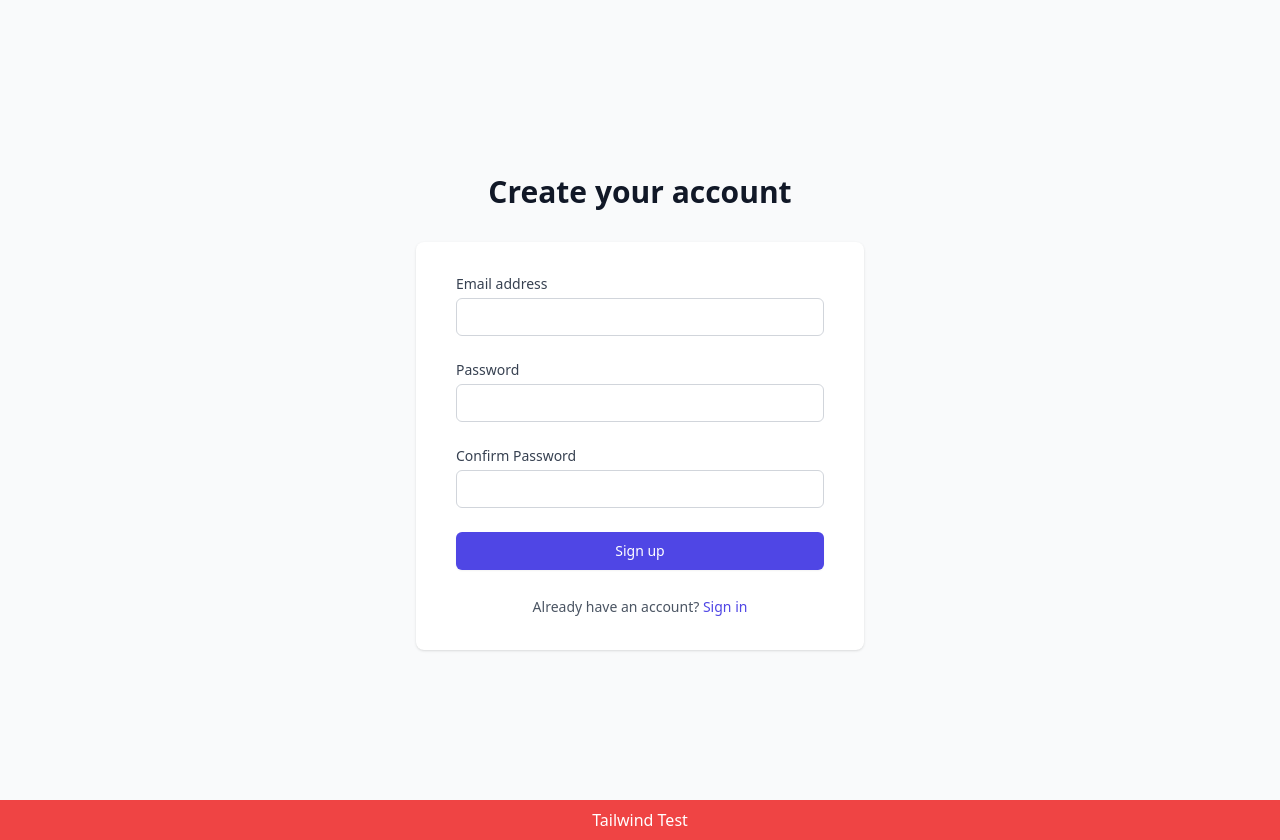
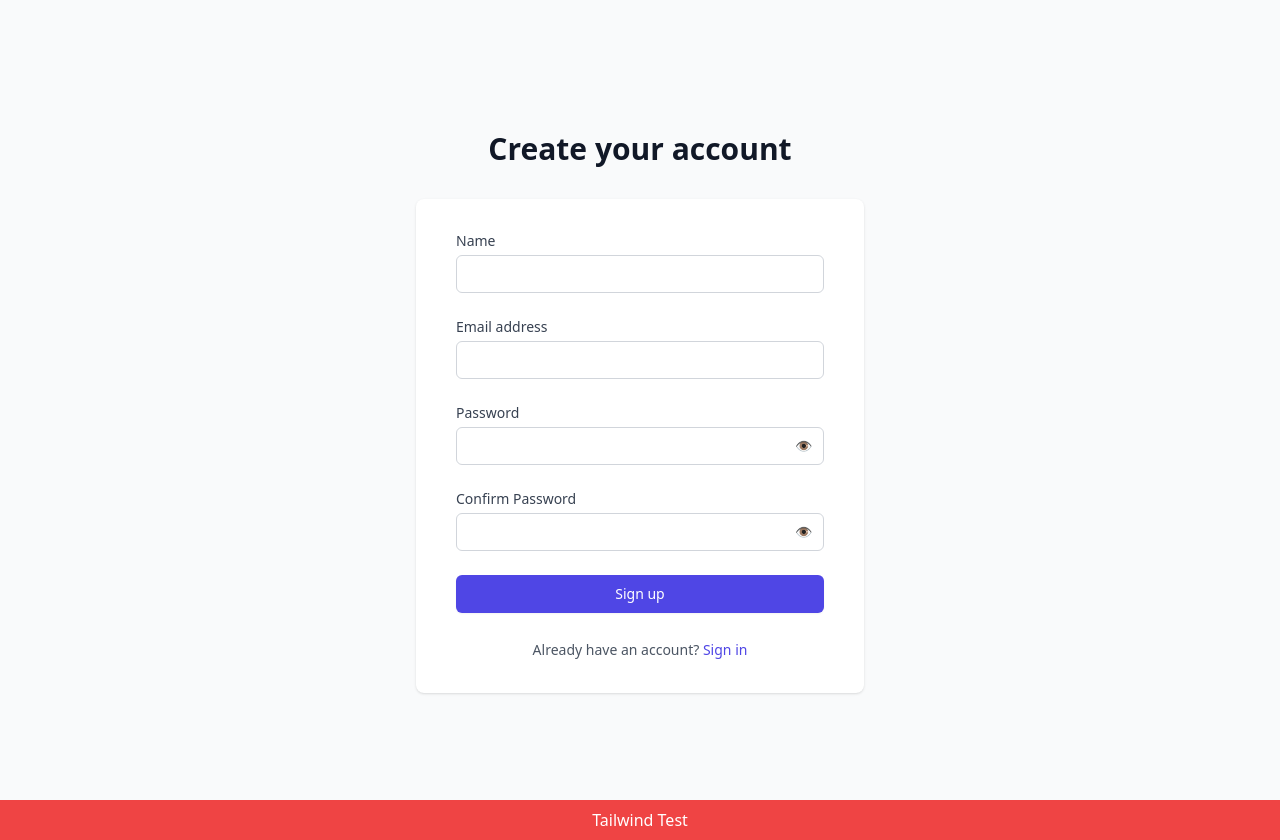
Before and after one commit to sufi-hassan-tools/code-boy, a React (Vite) app in the folder client/: page /signup in a window 1280 px wide. Built offline with nearby package versions, Linux system fonts and the light colour scheme; no server answers; the HTML template or start-up script is replaced by a standard one; a web font is replaced by a local one.

Commit message:
Add user name support and UI improvements

```diff
--- a/client/src/pages/Dashboard.jsx
+++ b/client/src/pages/Dashboard.jsx
@@ -136,7 +136,7 @@ export default function Dashboard() {
                 You have successfully logged in. This is your protected dashboard area.
               </p>
 
-              <div className="grid grid-cols-1 md:grid-cols-2 lg:grid-cols-3 gap-6">
+              <div className="grid grid-cols-2 gap-4 md:grid-cols-3 lg:grid-cols-4">
                 {!store && (
                   <div className="bg-white p-6 rounded-lg shadow">
                     <h3 className="text-lg font-medium text-gray-900 mb-2">Create Store</h3>
--- a/client/src/pages/Login.jsx
+++ b/client/src/pages/Login.jsx
@@ -9,6 +9,7 @@ export default function Login() {
   });
   const [error, setError] = useState('');
   const [loading, setLoading] = useState(false);
+  const [showPassword, setShowPassword] = useState(false);
 
   const handleChange = (e) => {
     setFormData({
@@ -81,17 +82,24 @@ export default function Login() {
               <label htmlFor="password" className="block text-sm font-medium text-gray-700">
                 Password
               </label>
-              <div className="mt-1">
+              <div className="mt-1 relative">
                 <input
                   id="password"
                   name="password"
-                  type="password"
+                  type={showPassword ? 'text' : 'password'}
                   autoComplete="current-password"
                   required
                   value={formData.password}
                   onChange={handleChange}
                   className="appearance-none block w-full px-3 py-2 border border-gray-300 rounded-md placeholder-gray-400 focus:outline-none focus:ring-indigo-500 focus:border-indigo-500 sm:text-sm"
                 />
+                <button
+                  type="button"
+                  onClick={() => setShowPassword(!showPassword)}
+                  className="absolute inset-y-0 right-0 px-3 flex items-center text-sm"
+                >
+                  👁️
+                </button>
               </div>
             </div>
 
--- a/client/src/pages/Profile.jsx
+++ b/client/src/pages/Profile.jsx
@@ -69,7 +69,7 @@ export default function Profile() {
   return (
     <div className="max-w-xl mx-auto p-4 space-y-6">
       <h2 className="text-2xl font-semibold">Profile</h2>
-      <p className="text-gray-600">{user?.email}</p>
+      <p className="text-gray-600">{user?.name ? `${user.name} - ${user.email}` : user?.email}</p>
 
       {store ? (
         <form onSubmit={handleSubmit} className="space-y-4">
--- a/client/src/pages/Signup.jsx
+++ b/client/src/pages/Signup.jsx
@@ -4,12 +4,15 @@ import { apiCall } from '../utils/api';
 
 export default function Signup() {
   const [formData, setFormData] = useState({
+    name: '',
     email: '',
     password: '',
     confirmPassword: ''
   });
   const [error, setError] = useState('');
   const [loading, setLoading] = useState(false);
+  const [showPassword, setShowPassword] = useState(false);
+  const [showConfirmPassword, setShowConfirmPassword] = useState(false);
 
   const handleChange = (e) => {
     setFormData({
@@ -33,6 +36,7 @@ export default function Signup() {
       const result = await apiCall('/api/auth/signup', {
         method: 'POST',
         body: JSON.stringify({
+          name: formData.name,
           email: formData.email,
           password: formData.password
         })
@@ -70,6 +74,24 @@ export default function Signup() {
             )}
 
             <div>
+              <label htmlFor="name" className="block text-sm font-medium text-gray-700">
+                Name
+              </label>
+              <div className="mt-1 relative">
+                <input
+                  id="name"
+                  name="name"
+                  type="text"
+                  autoComplete="name"
+                  required
+                  value={formData.name}
+                  onChange={handleChange}
+                  className="appearance-none block w-full px-3 py-2 border border-gray-300 rounded-md placeholder-gray-400 focus:outline-none focus:ring-indigo-500 focus:border-indigo-500 sm:text-sm"
+                />
+              </div>
+            </div>
+
+            <div>
               <label htmlFor="email" className="block text-sm font-medium text-gray-700">
                 Email address
               </label>
@@ -91,17 +113,24 @@ export default function Signup() {
               <label htmlFor="password" className="block text-sm font-medium text-gray-700">
                 Password
               </label>
-              <div className="mt-1">
+              <div className="mt-1 relative">
                 <input
                   id="password"
                   name="password"
-                  type="password"
+                  type={showPassword ? 'text' : 'password'}
                   autoComplete="new-password"
                   required
                   value={formData.password}
                   onChange={handleChange}
                   className="appearance-none block w-full px-3 py-2 border border-gray-300 rounded-md placeholder-gray-400 focus:outline-none focus:ring-indigo-500 focus:border-indigo-500 sm:text-sm"
                 />
+                <button
+                  type="button"
+                  onClick={() => setShowPassword(!showPassword)}
+                  className="absolute inset-y-0 right-0 px-3 flex items-center text-sm"
+                >
+                  👁️
+                </button>
               </div>
             </div>
 
@@ -109,17 +138,24 @@ export default function Signup() {
               <label htmlFor="confirmPassword" className="block text-sm font-medium text-gray-700">
                 Confirm Password
               </label>
-              <div className="mt-1">
+              <div className="mt-1 relative">
                 <input
                   id="confirmPassword"
                   name="confirmPassword"
-                  type="password"
+                  type={showConfirmPassword ? 'text' : 'password'}
                   autoComplete="new-password"
                   required
                   value={formData.confirmPassword}
                   onChange={handleChange}
                   className="appearance-none block w-full px-3 py-2 border border-gray-300 rounded-md placeholder-gray-400 focus:outline-none focus:ring-indigo-500 focus:border-indigo-500 sm:text-sm"
                 />
+                <button
+                  type="button"
+                  onClick={() => setShowConfirmPassword(!showConfirmPassword)}
+                  className="absolute inset-y-0 right-0 px-3 flex items-center text-sm"
+                >
+                  👁️
+                </button>
               </div>
             </div>
 
```
Also changed, not shown: 2 other files (tests, documents, lock files or other folders).
